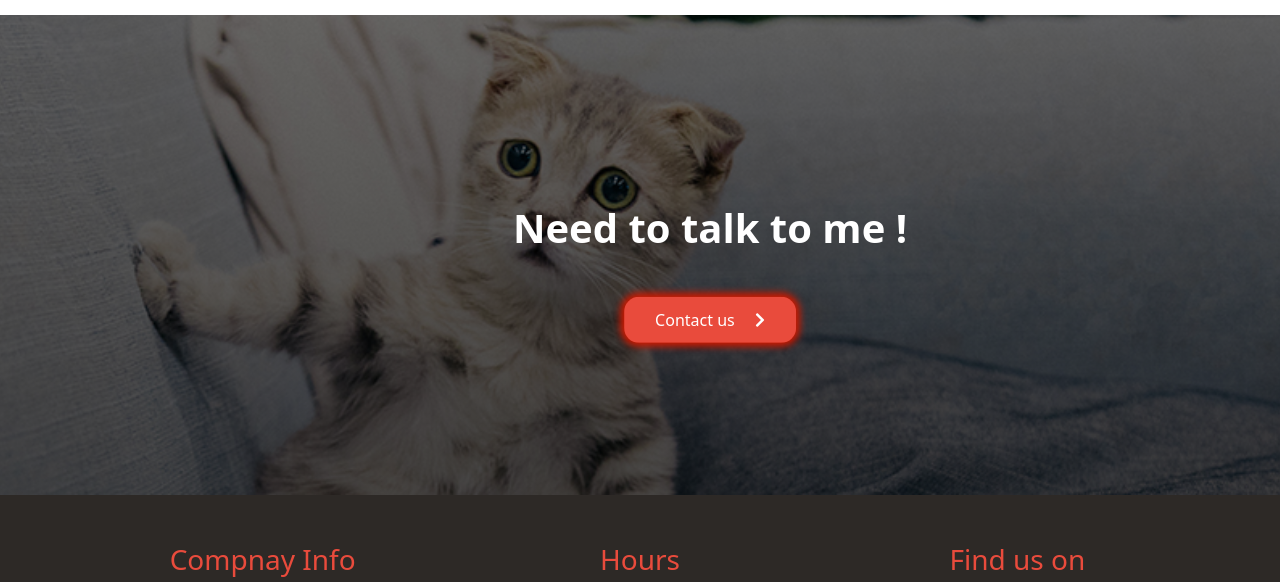
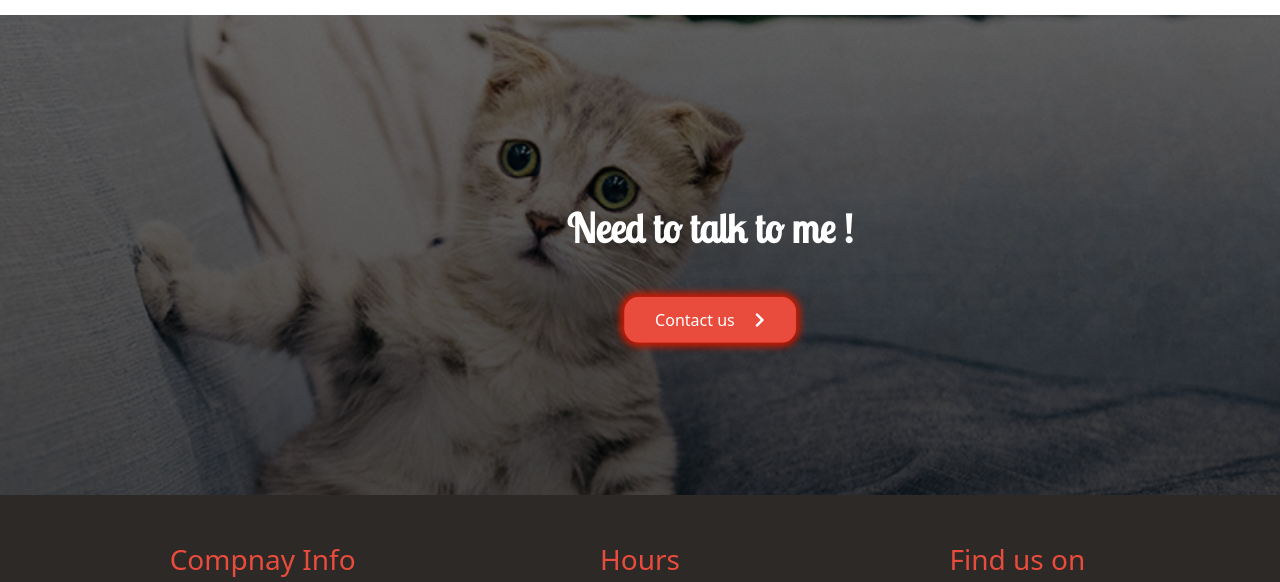
Before and after one commit to tanvir1017/Cat-Traning, a plain HTML site: page index.html in a window 1280 px wide. Shown: the part 3558-4140 px from the top of the page. Drawn offline with Linux system fonts and the light colour scheme.

Commit message:
change the font family

```diff
--- a/style.css
+++ b/style.css
@@ -160,6 +160,10 @@ hr
     position: relative;
     transform: translate(-50%, -50%);
 }
+.contact-title
+{
+    font-family: 'Lobster Two', cursive;
+}
 .my-btn
 {
     top: 50%;
```
